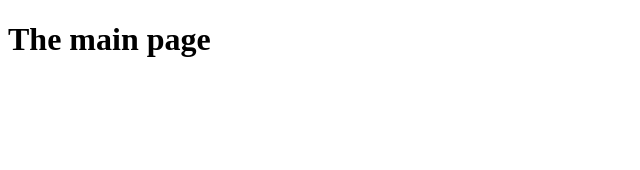
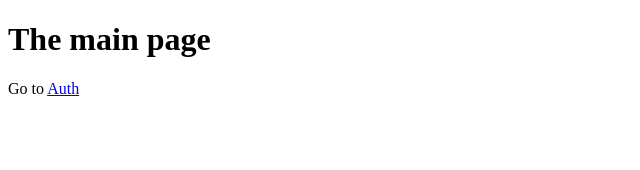
Before and after one commit to OdongoWaga/Server-Side-React, a Next.js app: page / in a window 1280 px wide. Shown: the top 170 px of the page, without its empty margins (0-640 px from the left). Built offline with nearby package versions, Linux system fonts and the light colour scheme.

Commit message:
routing in next
Signed-off-by: Waga Odongo <wagaodongo@gmail.com>

```diff
--- a/pages/index.js
+++ b/pages/index.js
@@ -1,9 +1,11 @@
-import React from 'react'
+import React from 'react';
+import Link from 'next/link';
 
 const index = () => {
   return (
     <div>
       <h1> The main page </h1>
+      <p> Go to <Link href="/auth"><a> Auth</a></Link> </p>
     </div>
   )
 }
```
